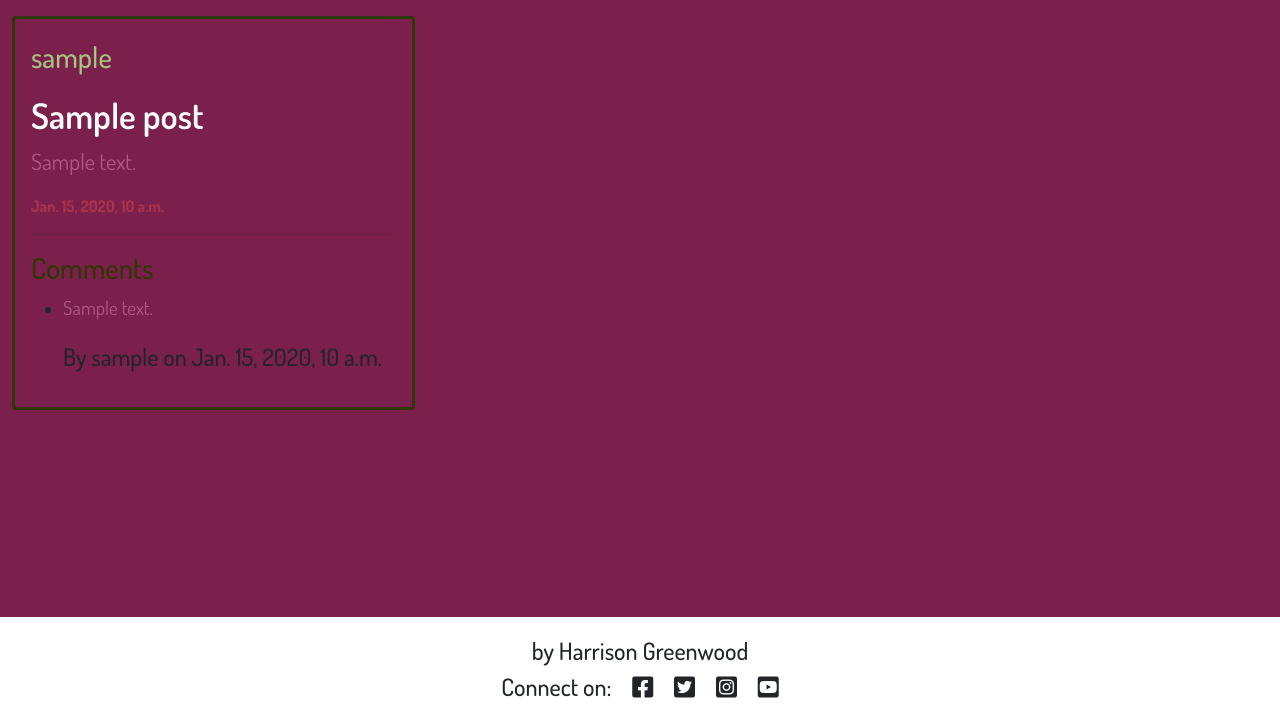
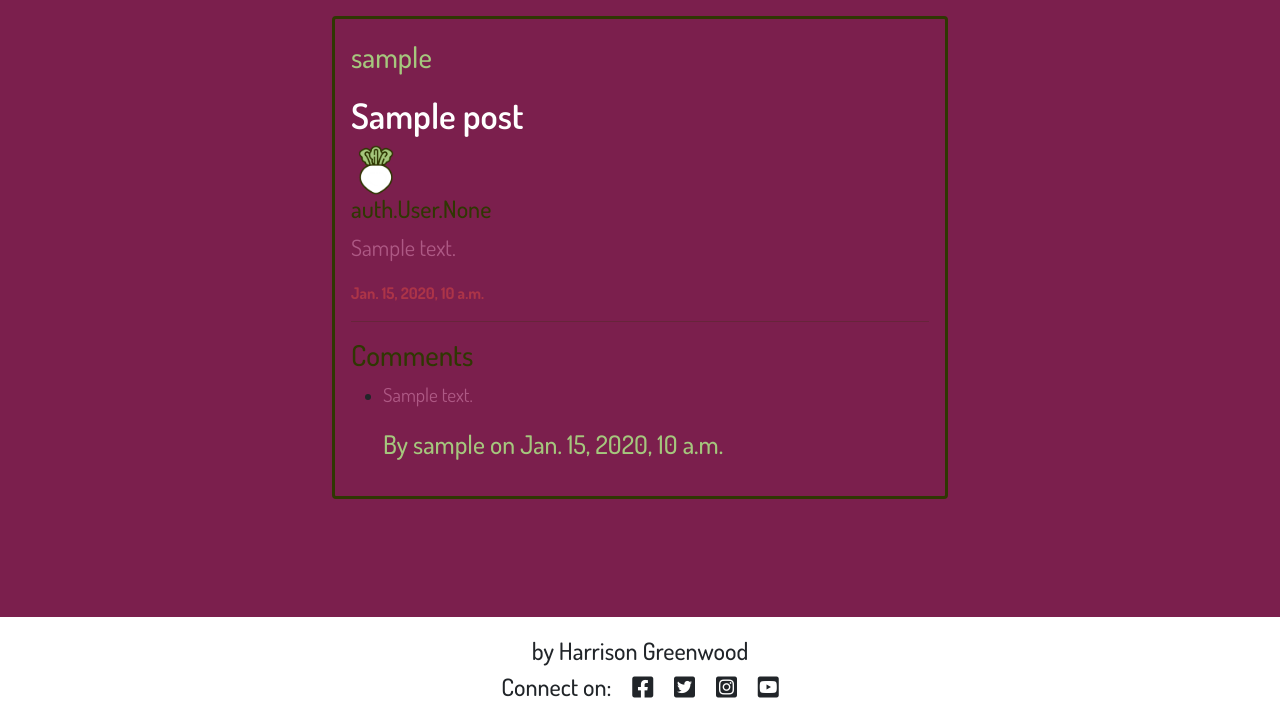
Before and after one commit to Harrisong5/Final-Project, a Django app: template forum/templates/forum/index.html in a window 1280 px wide. Shown: the part 79-800 px from the top of the page. Run offline with Django 5.2, Linux system fonts and the light colour scheme; the template is opened without the code that fills it: values that come from a table or form of the project are taken from there, others are empty; tables that the repository leaves empty hold one stand-in row (values such as "Sample post").

Commit message:
post card centered and styling and beet vote icon added

```diff
--- a/forum/templates/forum/index.html
+++ b/forum/templates/forum/index.html
@@ -10,7 +10,7 @@
         <div class="col-12 mt-3 left">
             <div class="row">
                 {% for post in post_list %}
-                <div class="col-md-4">
+                <div class="col-md-6 offset-md-3">
                     <div class="card mb-4">
                         <div class="card-body">
                             <div class="image-container">
@@ -20,6 +20,7 @@
                             </div>
                             <a href="#" class="post-link">
                                 <h2 class="card-title">{{ post.title }}</h2>
+                                <span><img src="static/assets/beet white fill transp bg.png" width="50rem" alt=""><h4>{{post.votes}}</h4></span>
                             </a>
                             <p class="card-content">{{post.content}}</p>
                             <p class="card-date">{{ post.date}}</p>
@@ -29,7 +30,7 @@
                             {% for comment in comments %}
                             <li>
                                 <p class="comments-body">{{ comment.commentBody }}</p>
-                                <p>By {{ comment.commentAuthor }} on {{ comment.commentDate }}</p>
+                                <p class="comments-author">By {{ comment.commentAuthor }} on {{ comment.commentDate }}</p>
                             </li>
                             {% empty %}
                             <li class="comments-body">No comments yet.</li>
```
Also changed, not shown: static/assets/beet filled transp.png (added), static/assets/beet filled.png (added), static/assets/beet hollow.png (added), static/assets/beet white fill transp bg.png (added), static/assets/beethollow transp bg.png (added).
